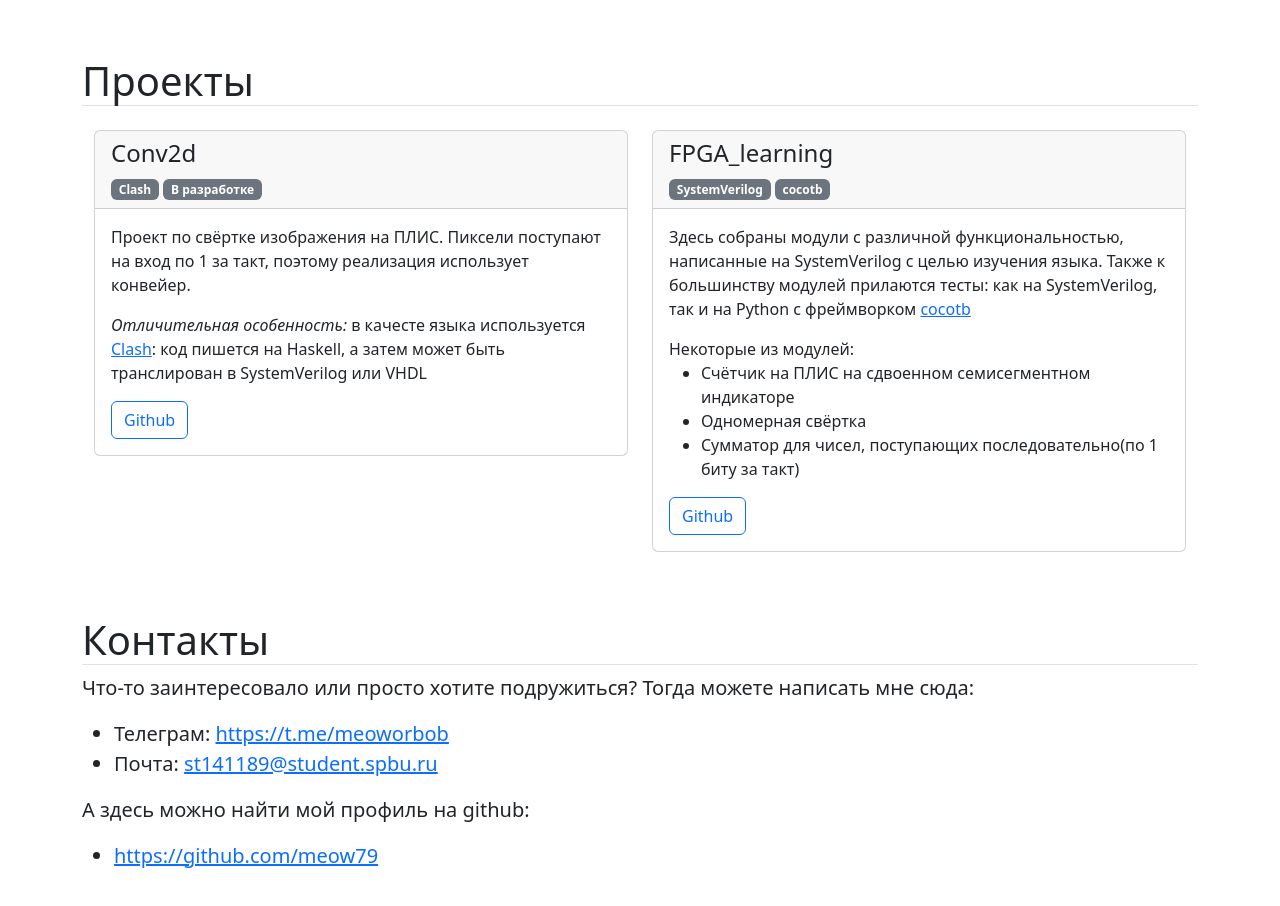
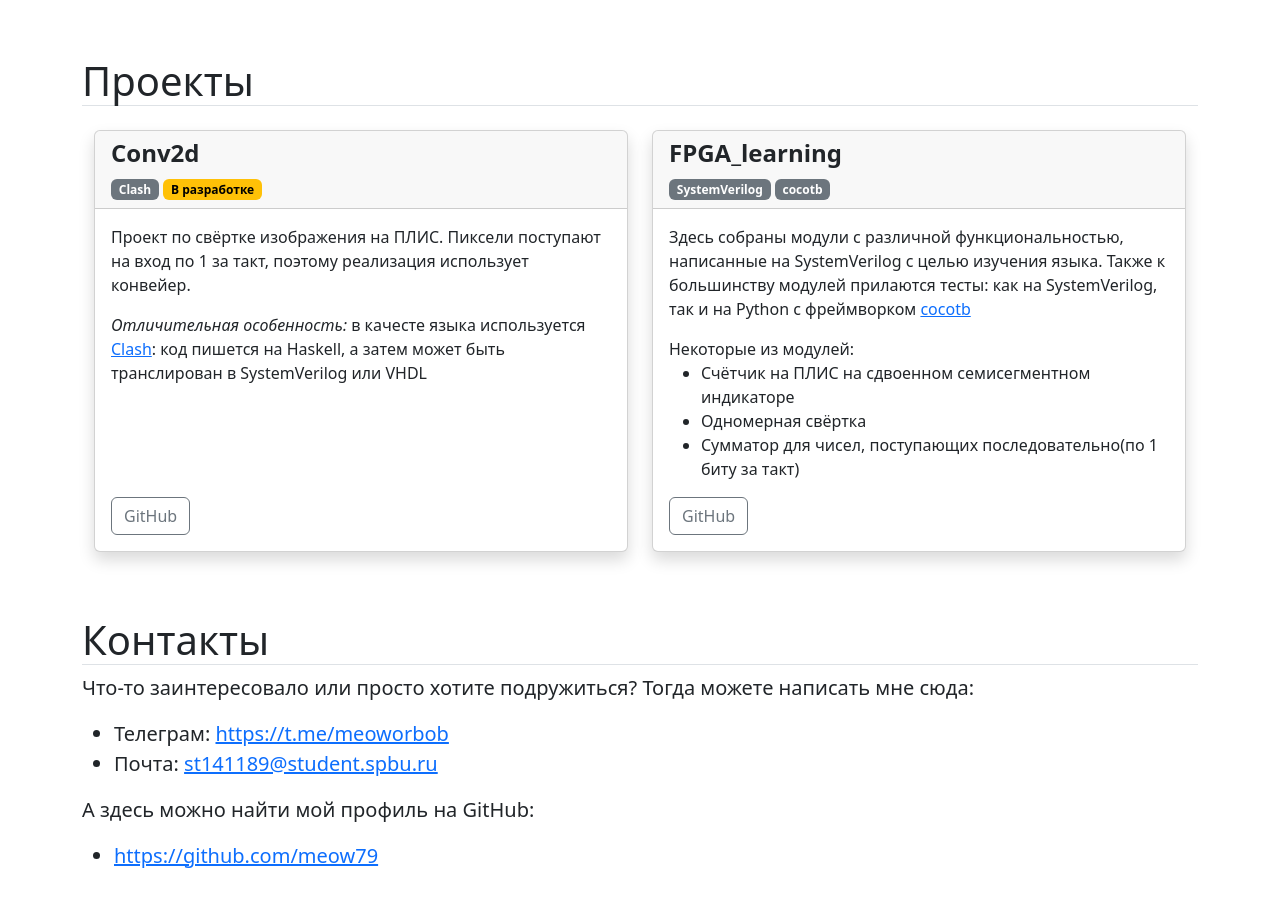
Before and after one commit to meow79/meow79.github.io, a plain HTML site: page index.html in a window 1280 px wide. Shown: the part 880-1786 px from the top of the page. Drawn offline with nearby package versions, Linux system fonts and the light colour scheme.

Commit message:
feat: Make project cards prettier
Also:
- fix typos: Github -> GitHub
- rewrite one Russian comment in English

```diff
--- a/index.html
+++ b/index.html
@@ -94,15 +94,15 @@
       <div class="container py-4" id="projects">
         <h1 class="border-bottom">Проекты</h1>
         <div class="container py-3">
-          <div class="row row-cols-1 row-cols-md-2 gy-3">
+          <div class="row row-cols-1 row-cols-lg-2 gy-3">
             <div class="col">
-              <div class="card">
+              <div class="card h-100 shadow">
                 <div class="card-header">
-                  <h4>Conv2d</h4>
+                  <h4 class="card-title fw-bold">Conv2d</h4>
                   <span class="badge text-bg-secondary">Clash</span>
-                  <span class="badge text-bg-secondary">В разработке</span>
+                  <span class="badge text-bg-warning">В разработке</span>
                 </div>
-                <div class="card-body">
+                <div class="card-body d-flex flex-column">
                   <p class="card-text">
                     Проект по свёртке изображения на ПЛИС. Пиксели поступают на
                     вход по 1 за такт, поэтому реализация использует конвейер.
@@ -116,20 +116,20 @@
                   </p>
                   <a
                     href="https://github.com/meow79/Conv2d"
-                    class="btn btn-outline-primary"
-                    >Github</a
+                    class="btn btn-outline-secondary align-self-start mt-auto"
+                    >GitHub</a
                   >
                 </div>
               </div>
             </div>
             <div class="col">
-              <div class="card">
+              <div class="card h-100 shadow">
                 <div class="card-header">
-                  <h4 class="card-title">FPGA_learning</h4>
+                  <h4 class="card-title fw-bold">FPGA_learning</h4>
                   <span class="badge text-bg-secondary">SystemVerilog</span>
                   <span class="badge text-bg-secondary">cocotb</span>
                 </div>
-                <div class="card-body">
+                <div class="card-body d-flex flex-column">
                   <p class="card-text">
                     Здесь собраны модули с различной функциональностью,
                     написанные на SystemVerilog с целью изучения языка. Также к
@@ -151,8 +151,8 @@
                   </ul>
                   <a
                     href="https://github.com/meow79/FPGA_learning"
-                    class="btn btn-outline-primary"
-                    >Github</a
+                    class="btn btn-outline-secondary align-self-start mt-auto"
+                    >GitHub</a
                   >
                 </div>
               </div>
@@ -161,7 +161,7 @@
         </div>
       </div>
 
-      <!-- Контакты -->
+      <!-- Contacts block -->
       <div class="container py-4 fs-5" id="contacts">
         <h1 class="border-bottom">Контакты</h1>
         <p class="lead">
@@ -180,7 +180,7 @@
             >
           </li>
         </ul>
-        <p>А здесь можно найти мой профиль на github:</p>
+        <p>А здесь можно найти мой профиль на GitHub:</p>
         <ul>
           <li>
             <a href="https://github.com/meow79">https://github.com/meow79</a>
--- a/style.css
+++ b/style.css
@@ -8,3 +8,10 @@ img.my_photo {
     rotate: 2deg;
   }
 }
+
+.card {
+  transition: 0.5s;
+  &:hover {
+    translate: 0 -0.5rem;
+  }
+}
```
